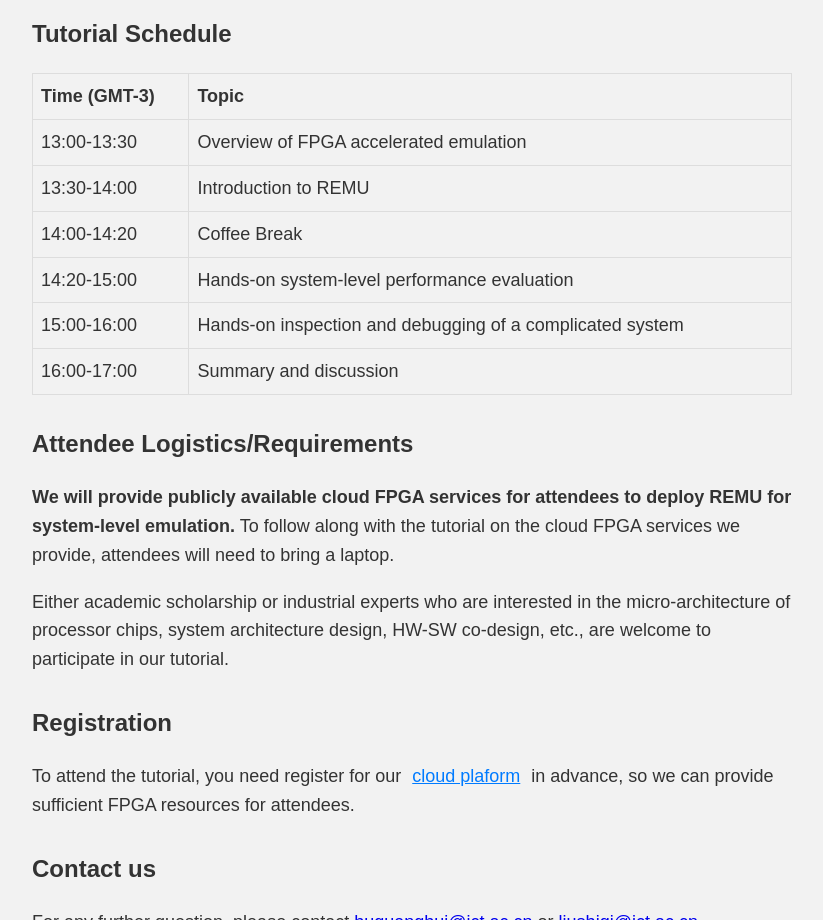
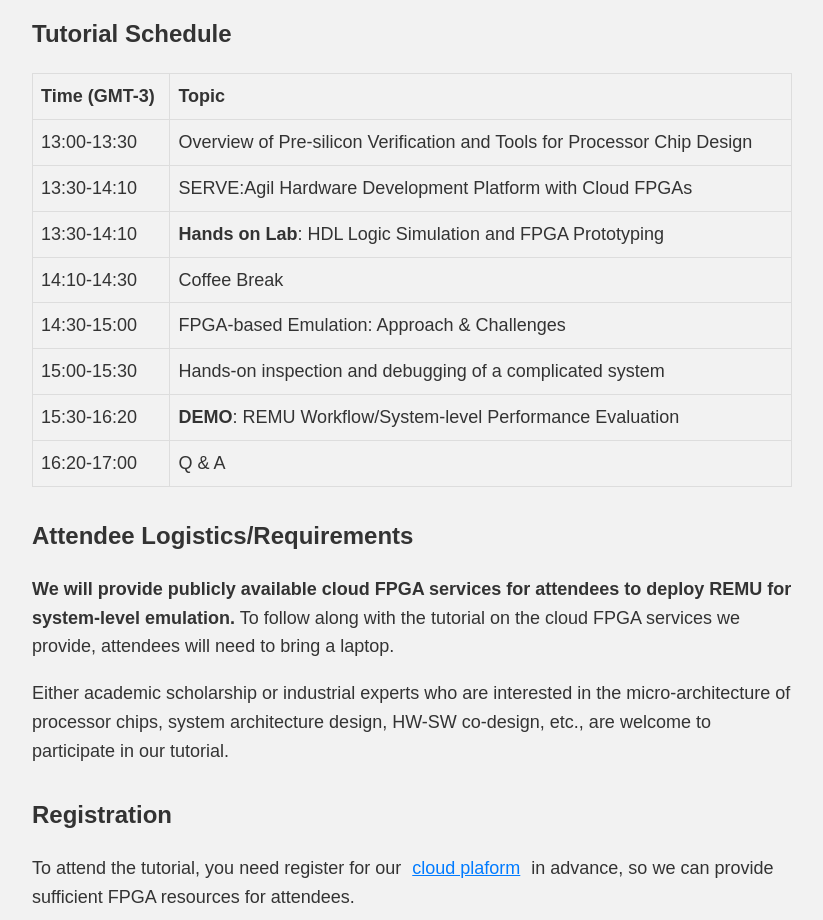
Before and after one commit to remu-toolkit/remu-toolkit.github.io, a plain HTML site: page index.html in a window 1280 px wide. Shown: the part 1540-2460 px from the top of the page, without its empty margins (228-1051 px from the left). Drawn offline with Linux system fonts and the light colour scheme.

Commit message:
Update index.html

```diff
--- a/index.html
+++ b/index.html
@@ -3,7 +3,7 @@
 <head>
   <meta charset="UTF-8">
   <meta name="viewport" content="width=device-width, initial-scale=1.0">
-  <title>Tutorial on REMU at ISCA 2024</title>
+  <title>Tutorial on REMU at MICRO 2025</title>
   <style>
      button:hover {
         cursor: pointer;
@@ -234,27 +234,35 @@ to support scalable system debugging on multi-FPGA.</p>
           </tr>
           <tr>
             <td>13:00-13:30</td>
-            <td>Overview of FPGA accelerated emulation</td>
+            <td>Overview of Pre-silicon Verification and Tools for Processor Chip Design</td>
           </tr>
           <tr>
-            <td>13:30-14:00</td>
-            <td>Introduction to REMU</td>
+            <td>13:30-14:10</td>
+            <td>SERVE:Agil Hardware Development Platform with Cloud FPGAs</td>
           </tr>
           <tr>
-            <td>14:00-14:20</td>
+            <td>13:30-14:10</td>
+            <td><b>Hands on Lab</b>: HDL Logic Simulation and FPGA Prototyping</td>
+          </tr>
+          <tr>
+            <td>14:10-14:30</td>
             <td>Coffee Break</td>
           </tr>
           <tr>
-            <td>14:20-15:00</td>
-            <td>Hands-on system-level performance evaluation</td>
+            <td>14:30-15:00</td>
+            <td>FPGA-based Emulation: Approach & Challenges</td>
           </tr>
           <tr>
-            <td>15:00-16:00</td>
+            <td>15:00-15:30</td>
             <td>Hands-on inspection and debugging of a complicated system</td>
           </tr>
           <tr>
-            <td>16:00-17:00</td>
-            <td>Summary and discussion</td>
+            <td>15:30-16:20</td>
+            <td><b>DEMO</b>: REMU Workflow/System-level Performance Evaluation</td>
+          </tr>
+          <tr>
+            <td>16:20-17:00</td>
+            <td>Q & A</td>
           </tr>
         </table>
         <h2 id="attendee-requirements">Attendee Logistics/Requirements</h2>
```
